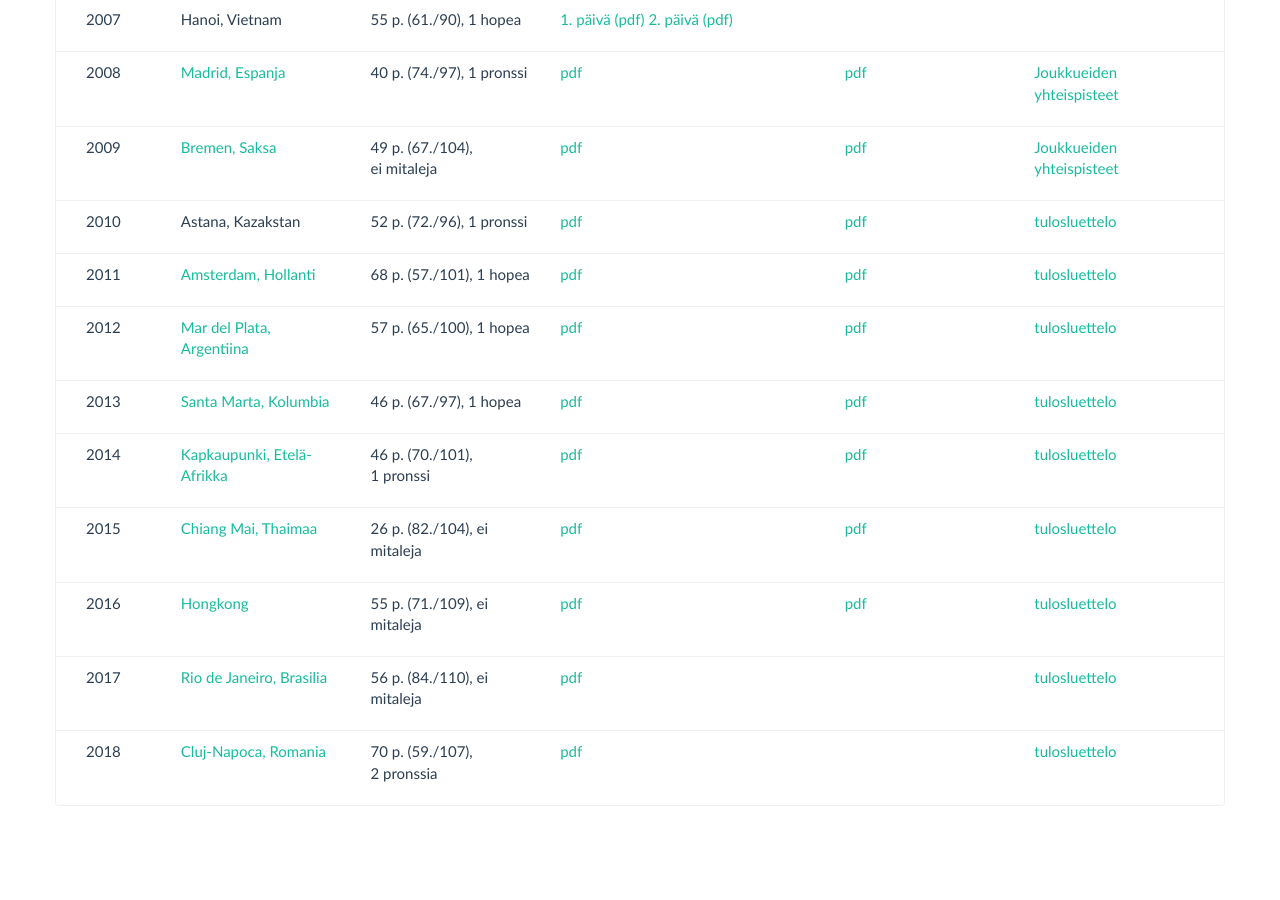
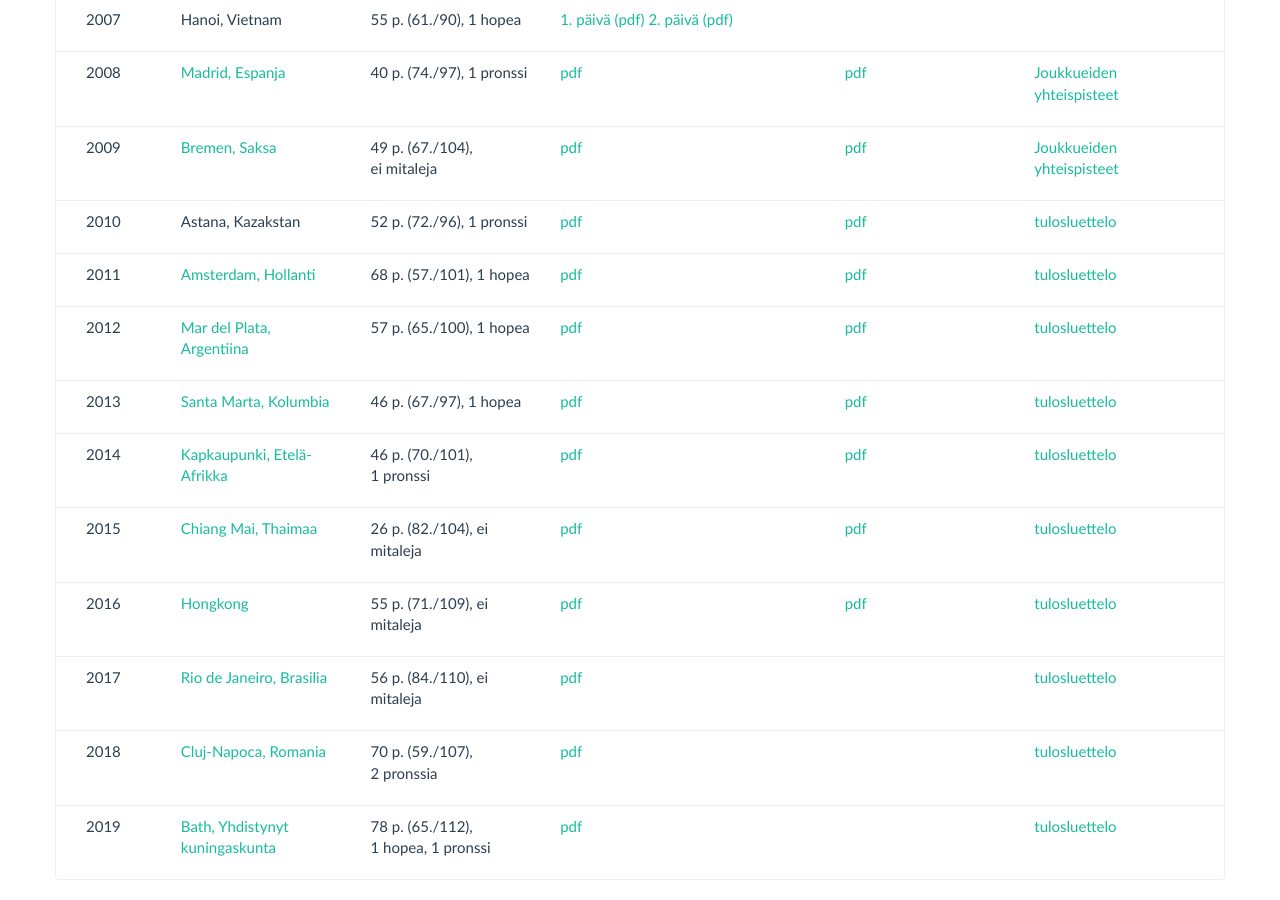
Before and after one commit to matematiikkakilpailut/matematiikkakilpailut.github.io, a Jekyll site: the page built from IMO/index.md, in a window 1280 px wide and 900 px high, scrolled down 2098 px. Built offline with Jekyll 4.4.1, drawn with Linux system fonts in a browser that asks for light colours; before the commit the page ends 2924 px from its top, so only the background shows below that.

Commit message:
IMO-uutisia

```diff
--- a/IMO/index.md
+++ b/IMO/index.md
@@ -140,6 +140,12 @@ kilpailut:
     tehtavat: "[pdf](2018/teht2018.pdf)"
     ratkaisut: ""
     muuta: "[tulosluettelo](https://www.imo-official.org/year_country_r.aspx?year=2018)"
+  - vuosi: "2019"
+    paikka: "[Bath, Yh­dis­ty­nyt kuningas­kunta](https://www.imo2019.uk/)"
+    sijoitus: "78 p. (65./112), 1 hopea, 1 pronssi"
+    tehtavat: "[pdf](2019/teht2019.pdf)"
+    ratkaisut: ""
+    muuta: "[tulosluettelo](https://www.imo-official.org/year_country_r.aspx?year=2019)"
 
 ---
 ## Kansainväliset matematiikkaolympialaiset
```
Also changed, not shown: index.md (+7 -17 lines), vanhaset.md (+17 -0 lines).
